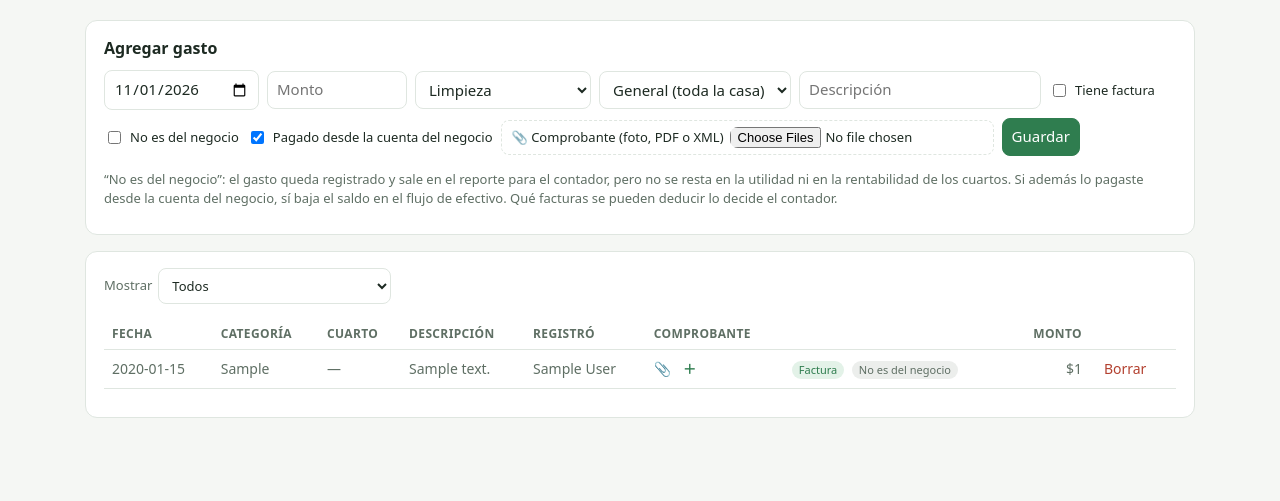
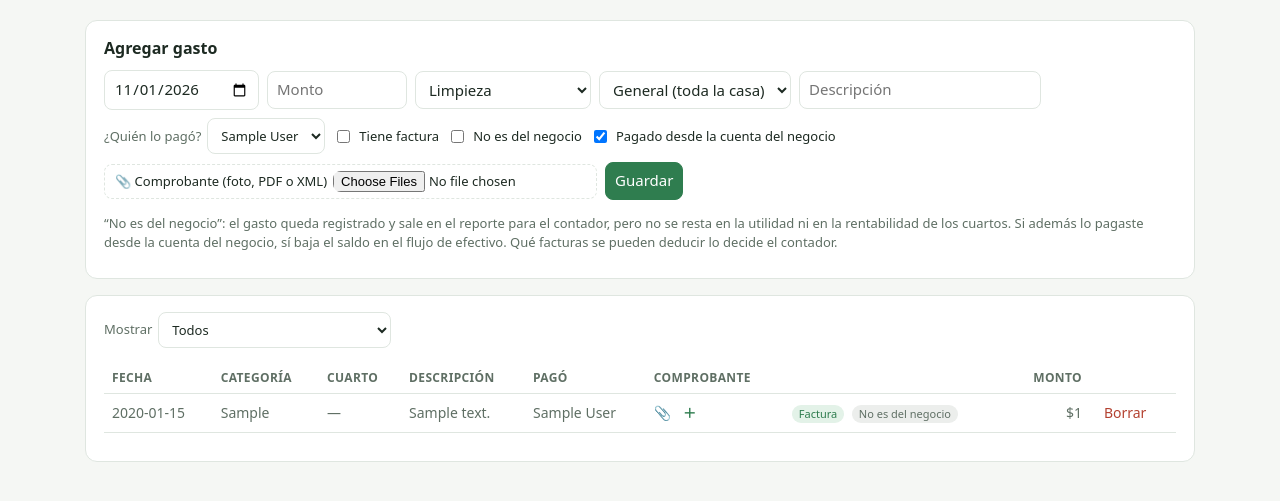
Before and after one commit to Greenstake2988/Volver-a-verde, a Laravel app: page /gastos in a window 1280 px wide. Shown: the part 93-594 px from the top of the page. Run offline with Laravel 12, Linux system fonts and the light colour scheme; a user stored in the database is signed in; data comes from the database, SQL or seed files in the repository; tables that the repository leaves empty hold one stand-in row (values such as "Sample post").

Commit message:
Permitir al administrador registrar gastos a nombre de otro socio
El formulario de gastos muestra "¿Quién lo pagó?" solo a los
administradores. El gasto queda a nombre de esa persona y se guarda
quién lo capturó. Los socios siguen registrando solo a su nombre.

Co-Authored-By: Claude Opus 5.5 <noreply@anthropic.com>
Claude-Session: https://claude.ai/code/session_01TcUq8pXXu624U8qAm4ANri

```diff
--- a/app/Http/Controllers/DatosController.php
+++ b/app/Http/Controllers/DatosController.php
@@ -58,7 +58,7 @@ class DatosController extends Controller
                     });
             } else {
                 fputcsv($out, ['Fecha', 'Categoría', 'Cuarto', 'Descripción', 'Monto', 'Tiene factura',
-                    'Del negocio', 'Pagado desde la cuenta del negocio', 'Registró', 'Comprobantes'], ',', '"', '');
+                    'Del negocio', 'Pagado desde la cuenta del negocio', 'Pagó', 'Comprobantes'], ',', '"', '');
                 Gasto::with(['cuarto', 'user'])->withCount('comprobantes')
                     ->whereBetween('fecha', [$datos['desde'], $datos['hasta']])->orderBy('fecha')
                     ->each(function (Gasto $g) use ($out) {
--- a/app/Http/Controllers/GastoController.php
+++ b/app/Http/Controllers/GastoController.php
@@ -5,6 +5,7 @@ namespace App\Http\Controllers;
 use App\Models\Comprobante;
 use App\Models\Cuarto;
 use App\Models\Gasto;
+use App\Models\User;
 use Illuminate\Http\Request;
 use Illuminate\Http\UploadedFile;
 use Illuminate\Support\Facades\Gate;
@@ -18,7 +19,7 @@ class GastoController extends Controller
     public function index(Request $request)
     {
         $filtro = $request->query('filtro', 'todos');
-        $q = Gasto::with(['cuarto', 'user', 'comprobantes'])->orderByDesc('fecha')->orderByDesc('id');
+        $q = Gasto::with(['cuarto', 'user', 'capturadoPor', 'comprobantes'])->orderByDesc('fecha')->orderByDesc('id');
         match ($filtro) {
             'negocio' => $q->where('personal', false),
             'personal' => $q->where('personal', true),
@@ -31,6 +32,7 @@ class GastoController extends Controller
         return view('gastos', [
             'gastos' => $q->paginate(100)->withQueryString(),
             'cuartos' => Cuarto::orderBy('id')->get(),
+            'usuarios' => $request->user()->admin ? User::orderBy('name')->get() : collect(),
             'filtro' => $filtro,
         ]);
     }
@@ -45,7 +47,10 @@ class GastoController extends Controller
             'descripcion' => 'nullable|string|max:200',
             'comprobantes' => 'nullable|array|max:5',
             'comprobantes.*' => self::REGLA_ARCHIVO,
+            'user_id' => 'nullable|exists:users,id',
         ]);
+        // Un administrador puede registrar el gasto a nombre de otro socio; un socio, solo a su nombre.
+        $duenoId = $request->user()->admin && ! empty($datos['user_id']) ? (int) $datos['user_id'] : $request->user()->id;
         $gasto = Gasto::create([
             'fecha' => $datos['fecha'],
             'monto' => $datos['monto'],
@@ -55,7 +60,8 @@ class GastoController extends Controller
             'personal' => $request->boolean('personal'),
             'factura' => $request->boolean('factura'),
             'de_la_cuenta' => $request->boolean('de_la_cuenta'),
-            'user_id' => $request->user()->id,
+            'user_id' => $duenoId,
+            'capturado_por' => $request->user()->id,
         ]);
         foreach ($request->file('comprobantes', []) as $archivo) {
             $this->guardarArchivo($gasto, $archivo, $request->user()->id);
--- a/app/Models/Gasto.php
+++ b/app/Models/Gasto.php
@@ -18,7 +18,7 @@ class Gasto extends Model
     protected $table = 'gastos';
 
     protected $fillable = ['fecha', 'monto', 'categoria', 'cuarto_id', 'descripcion',
-        'personal', 'factura', 'de_la_cuenta', 'user_id'];
+        'personal', 'factura', 'de_la_cuenta', 'user_id', 'capturado_por'];
 
     protected function casts(): array
     {
@@ -41,6 +41,11 @@ class Gasto extends Model
         return $this->belongsTo(User::class);
     }
 
+    public function capturadoPor(): BelongsTo
+    {
+        return $this->belongsTo(User::class, 'capturado_por');
+    }
+
     public function comprobantes(): HasMany
     {
         return $this->hasMany(Comprobante::class);
--- a/resources/views/gastos.blade.php
+++ b/resources/views/gastos.blade.php
@@ -13,6 +13,15 @@
       @foreach ($cuartos as $c)<option value="{{ $c->id }}" @selected(old('cuarto_id') == $c->id)>{{ $c->nombre }}</option>@endforeach
     </select>
     <input name="descripcion" placeholder="Descripción" value="{{ old('descripcion') }}">
+    @can('admin')
+      <label>¿Quién lo pagó?
+        <select name="user_id">
+          @foreach ($usuarios as $u)
+            <option value="{{ $u->id }}" @selected(old('user_id', auth()->id()) == $u->id)>{{ $u->name }}</option>
+          @endforeach
+        </select>
+      </label>
+    @endcan
     <label class="check"><input type="checkbox" name="factura" value="1" @checked(old('factura'))> Tiene factura</label>
     <label class="check"><input type="checkbox" name="personal" value="1" @checked(old('personal'))> No es del negocio</label>
     <label class="check"><input type="checkbox" name="de_la_cuenta" value="1" @checked(old('de_la_cuenta', true))> Pagado desde la cuenta del negocio</label>
@@ -28,19 +37,19 @@
   <form method="get" class="fila">
     <label>Mostrar
       <select name="filtro" onchange="this.form.submit()">
-        @foreach (['todos' => 'Todos', 'mios' => 'Los que yo registré', 'negocio' => 'Solo del negocio', 'personal' => 'Solo los que no son del negocio', 'factura' => 'Solo con factura', 'sin-comprobante' => 'Sin comprobante'] as $v => $txt)
+        @foreach (['todos' => 'Todos', 'mios' => 'Los que yo pagué', 'negocio' => 'Solo del negocio', 'personal' => 'Solo los que no son del negocio', 'factura' => 'Solo con factura', 'sin-comprobante' => 'Sin comprobante'] as $v => $txt)
           <option value="{{ $v }}" @selected($filtro === $v)>{{ $txt }}</option>
         @endforeach
       </select>
     </label>
   </form>
   <table class="tabla">
-    <tr><th>Fecha</th><th>Categoría</th><th>Cuarto</th><th>Descripción</th><th>Registró</th><th>Comprobante</th><th></th><th class="n">Monto</th><th></th></tr>
+    <tr><th>Fecha</th><th>Categoría</th><th>Cuarto</th><th>Descripción</th><th>Pagó</th><th>Comprobante</th><th></th><th class="n">Monto</th><th></th></tr>
     @foreach ($gastos as $g)
       @php($puede = auth()->user()->can('modificar-gasto', $g))
       <tr class="{{ $g->personal ? 'personal' : '' }}">
         <td>{{ $g->fecha->toDateString() }}</td><td>{{ $g->categoria }}</td><td>{{ $g->personal ? '—' : ($g->cuarto->nombre ?? 'General') }}</td>
-        <td>{{ $g->descripcion }}</td><td>{{ $g->user->name ?? '' }}</td>
+        <td>{{ $g->descripcion }}</td><td>{{ $g->user->name ?? '' }}@if ($g->capturado_por && $g->capturado_por !== $g->user_id)<div class="ayuda">capturó {{ $g->capturadoPor->name ?? '' }}</div>@endif</td>
         <td>
           @foreach ($g->comprobantes as $c)
             <a class="clip" href="{{ route('comprobantes.show', $c) }}" target="_blank" title="{{ $c->nombre_original }}">📎</a>
```
Also changed, not shown: tests/Feature/AccesoTest.php (+18 -0 lines), README.md, database/migrations/2026_11_02_000001_add_capturado_por_to_gastos.php (added).
